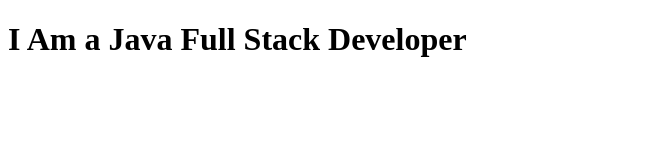
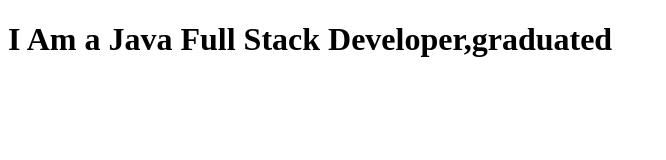
Before and after one commit to glakshmi-16/project, a plain HTML site: page Lakshmi1.html in a window 1280 px wide. Shown: the whole page, without its empty margins (0-666 px from the left). Drawn offline with Linux system fonts and the light colour scheme.

Commit message:
modified Lakshmi1.html

```diff
--- a/Lakshmi1.html
+++ b/Lakshmi1.html
@@ -6,6 +6,6 @@
     <title>Document</title>
 </head>
 <body>
-    <h1>I Am a Java Full Stack Developer </h1>
+    <h1>I Am a Java Full Stack Developer,graduated </h1>
 </body>
 </html>
```
